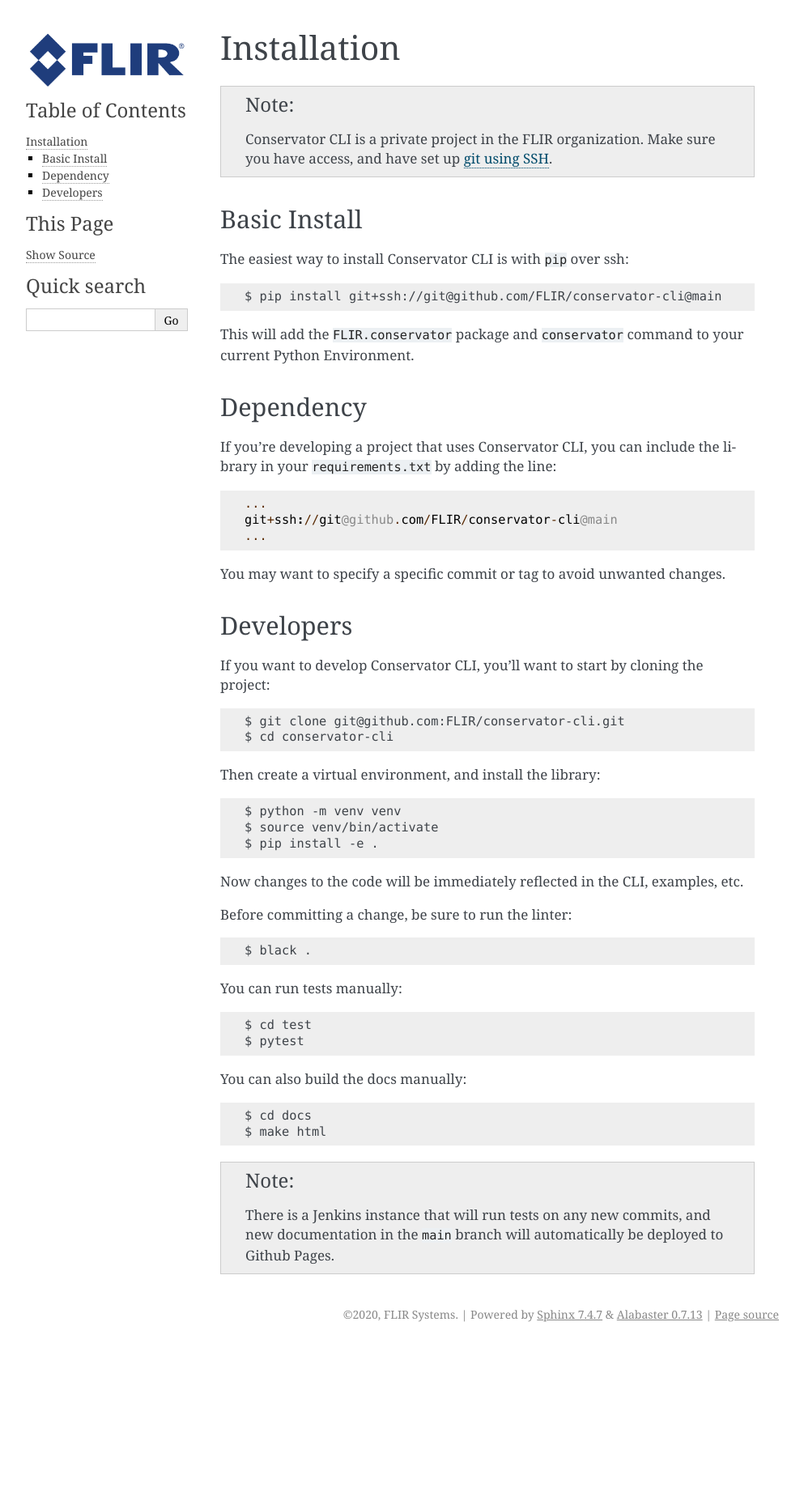
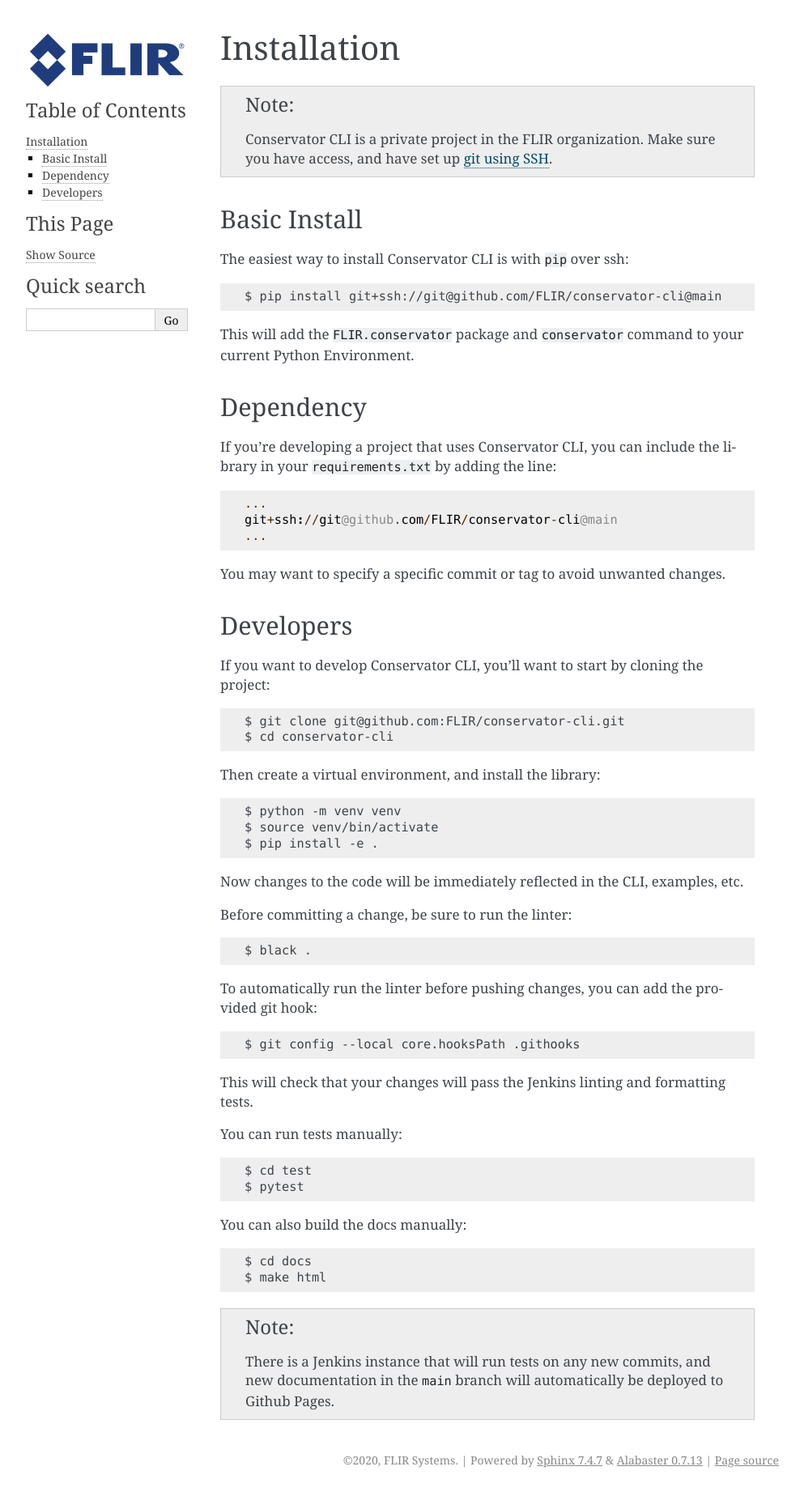
Before and after one commit to FLIR/conservator-cli, a Sphinx documentation site: the page built from docs/usage/installation.rst, in a window 1280 px wide. Shown: the whole page at 81% size, without its empty margins (148-1141 px from the left). Built offline with Sphinx 7.4.7, drawn with Linux system fonts in a browser that asks for light colours; before the commit the page ends 1663 px from its top, so only the background shows below that.

Commit message:
Add .githooks and automatically check formatting pre-push (#126)
* Add githook and instructions

* Make githook executable

```diff
--- a/docs/usage/installation.rst
+++ b/docs/usage/installation.rst
@@ -51,6 +51,14 @@
 
     $ black .
 
+To automatically run the linter before pushing changes, you
+can add the provided git hook::
+
+    $ git config --local core.hooksPath .githooks
+
+This will check that your changes will pass the Jenkins
+linting and formatting tests.
+
 You can run tests manually::
 
     $ cd test
```
Also changed, not shown: 1 other file.
